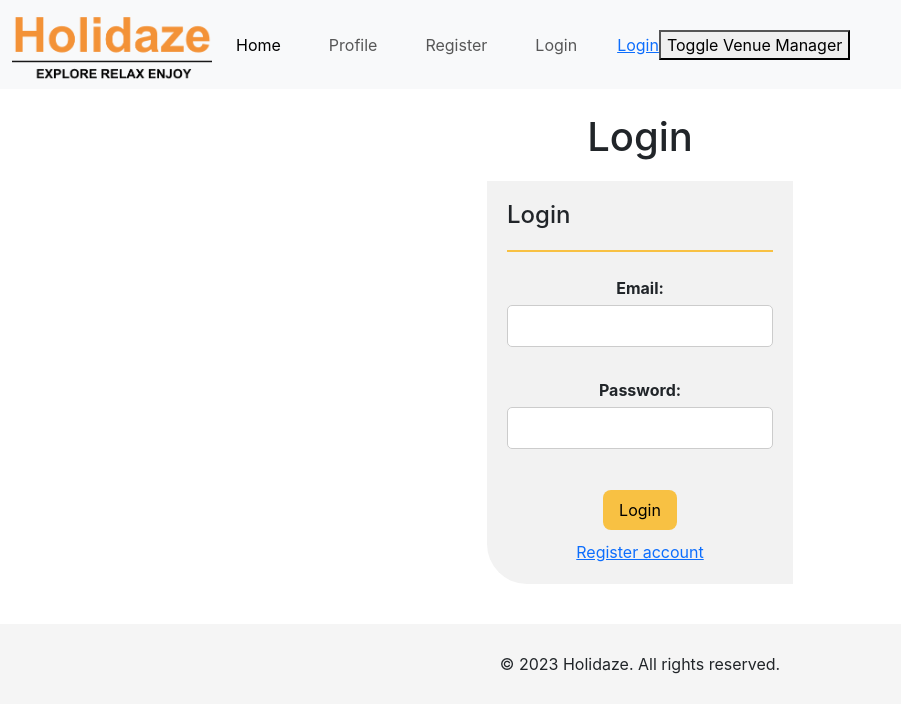
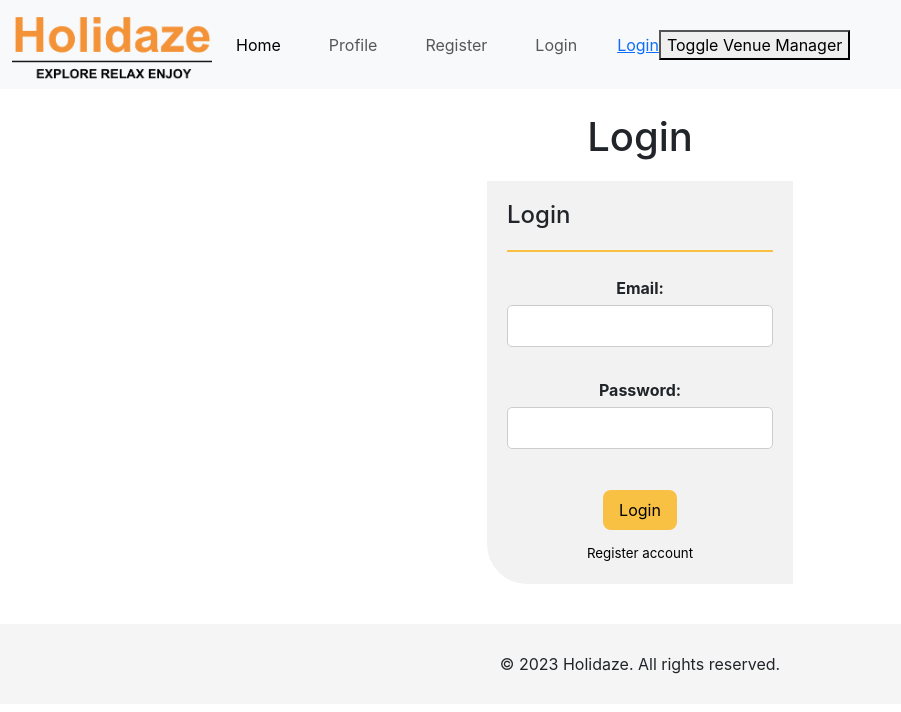
Before and after one commit to Ingsy/Holidaze, a React (Create React App) app in the folder holidaze/: page /login in a window 1280 px wide. Shown: the top 712 px of the page, without its empty margins (0-901 px from the left). Built offline with nearby package versions, Linux system fonts and the light colour scheme; no server answers.

Commit message:
Update VenueForm.module.scss

```diff
--- a/holidaze/src/Styles/VenueForm.module.scss
+++ b/holidaze/src/Styles/VenueForm.module.scss
@@ -99,3 +99,10 @@
   text-decoration: none;
 
 }
+
+.Link{
+  margin-top: 10px;
+  color: black;
+  text-decoration: none;
+  font-size: smaller;
+}
```
